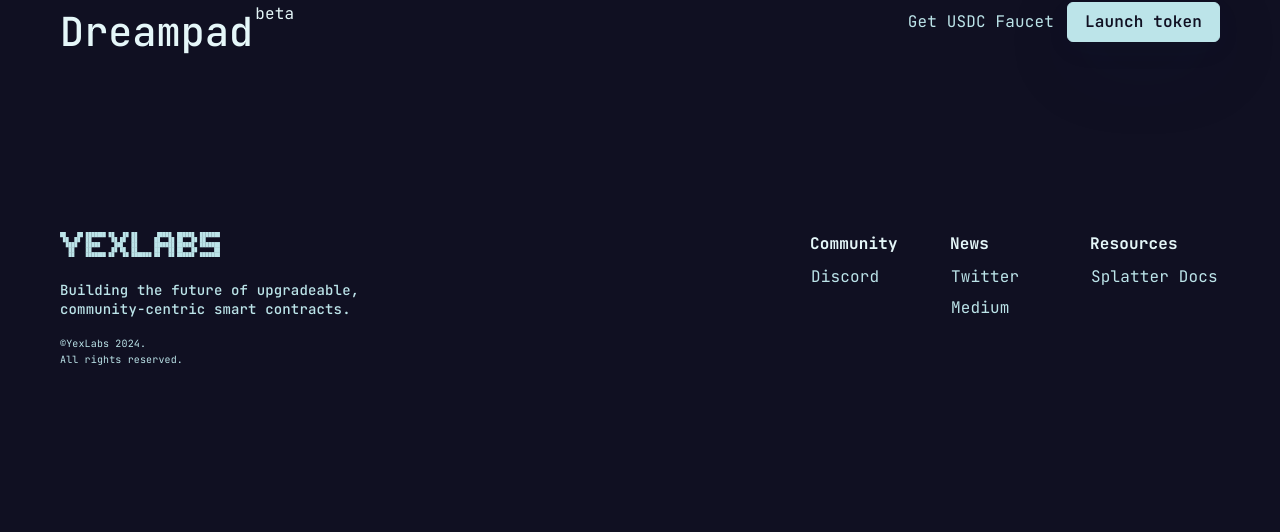
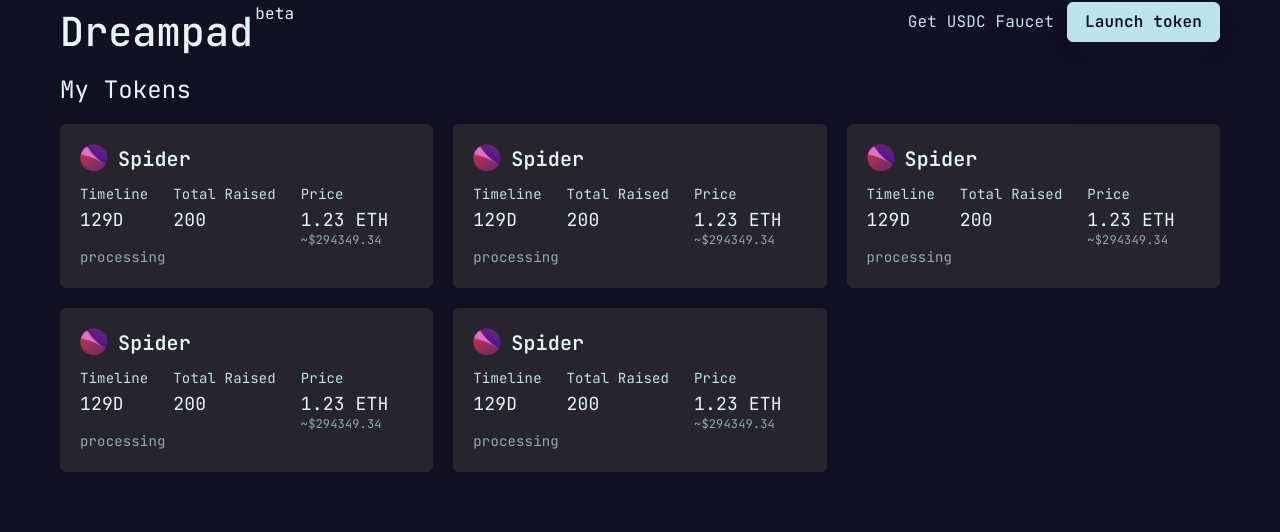
Before and after one commit to YexLabs/Yex-Labs, a Next.js app: page /dreampad in a window 1280 px wide. Shown: the part 128-660 px from the top of the page. Built offline with nearby package versions, Linux system fonts and the light colour scheme; no server answers.

Commit message:
add token component

```diff
--- a/app/components/LaunchToken.tsx
+++ b/app/components/LaunchToken.tsx
@@ -24,6 +24,15 @@ export default function LaunchToken() {
     const handleLaunch = () => {
         console.log(`launching`);
         console.log(token);
+        setToken({
+            address: '',
+            addressErr: '',
+            symbol: '',
+            name: '',
+            amount: 0,
+            poolHandler: '',
+            campaignDuration: 0,
+        });
         setOpen(false);
     }
 
--- /dev/null
+++ b/app/components/Token.module.css
@@ -0,0 +1,46 @@
+.container {
+  background-color: var(--bg-secondary);
+  padding: 19px;
+  margin: 10px;
+  border: 1px solid var(--bg-secondary);
+  border-radius: 6px;
+  width: calc(33.33% - 20px);
+  min-width: 250px;
+  max-width: 500px;
+  transition: all ease-in 0.01s;
+}
+
+.container:hover {
+    cursor: pointer;
+    border: 1px solid var(--text-secondary);
+}
+
+@media only screen and (max-width: 1000px) and (min-width: 700px) {
+    .container {
+        width: calc(50% - 20px);
+    }
+}
+
+@media only screen and (max-width: 699px) {
+    .container {
+        width: calc(100% - 20px);
+    }
+}
+
+.grid {
+    display: grid;
+    grid-template-columns: 1 1 1;
+    grid-template-rows: 1 1;
+}
+
+.gridLabel {
+    color: var(--text-secondary);
+    font-size: 14px;
+    margin-bottom: 6px;
+}
+
+.gridValue {
+    color: var(--text-primary);
+    font-size: 18px;
+    line-height: 1;
+}
--- /dev/null
+++ b/app/components/Token.tsx
@@ -0,0 +1,48 @@
+import TokenStyles from './Token.module.css';
+import Image from 'next/image';
+
+export default function Token({ token }: { token: any }) {
+
+    return (
+        <div className={TokenStyles.container}>
+            <div style={{ width: '100%', display: 'flex', justifyContent: 'start' }}>
+                <Image
+                    width={118}
+                    height={120}
+                    src={'/token-icon.png'}
+                    alt='token-icon'
+                    style={{ width: '28px', height: '28px', marginRight: '10px' }}
+                />
+                <p style={{ fontSize: '20px', fontWeight: 600, marginBottom: '10px' }}>
+                    {token.name}
+                </p>
+            </div>
+            <div className={TokenStyles.grid}>
+                <div className={TokenStyles.gridLabel} style={{ gridColumn: '1 / span 1', gridRow: '1 / span 1' }}>
+                    Timeline
+                </div>
+                <div className={TokenStyles.gridValue} style={{ gridColumn: '1 / span 1', gridRow: '2 / span 1' }}>
+                    129D
+                </div>
+                <div className={TokenStyles.gridLabel} style={{ gridColumn: '2 / span 1', gridRow: '1 / span 1' }}>
+                   Total Raised
+                </div>
+                <div className={TokenStyles.gridValue} style={{ gridColumn: '2 / span 1', gridRow: '2 / span 1' }}>
+                    200
+                </div>
+                <div className={TokenStyles.gridLabel} style={{ gridColumn: '3 / span 1', gridRow: '1 / span 1' }}>
+                    Price
+                </div>
+                <div className={TokenStyles.gridValue} style={{ gridColumn: '3 / span 1', gridRow: '2 / span 1' }}>
+                    1.23 ETH<br></br>
+                    <span style={{ color: 'var(--text-secondary)', opacity: 0.7, fontSize: '12px' }}>
+                        ~$294349.34
+                    </span>
+                </div>
+            </div>
+            <div style={{ width: '100%', display: 'flex', color: 'var(--text-secondary)', opacity: 0.7, fontSize: '14px' }}>
+                {token.status}
+            </div>
+        </div>
+    );
+}
--- a/app/dreampad/page.tsx
+++ b/app/dreampad/page.tsx
@@ -1,7 +1,16 @@
 import dreampadPageStyles from './page.module.css';
 import LaunchToken from '../components/LaunchToken';
+import Token from '../components/Token';
 
 export default function DreamPadPage() {
+  const myTokens = [
+    {name: 'Spider', timeline: 129, totalRaised: 200, price: 1.23, status: 'processing'},
+    {name: 'Spider', timeline: 129, totalRaised: 200, price: 1.23, status: 'processing'},
+    {name: 'Spider', timeline: 129, totalRaised: 200, price: 1.23, status: 'processing'},
+    {name: 'Spider', timeline: 129, totalRaised: 200, price: 1.23, status: 'processing'},
+    {name: 'Spider', timeline: 129, totalRaised: 200, price: 1.23, status: 'processing'},
+
+  ]
 
   return (
     <>
@@ -22,6 +31,12 @@ export default function DreamPadPage() {
                     <LaunchToken />
                 </div>
             </div>
+            <h2>My Tokens</h2>
+            <div style={{ margin: '0 -10px', display: 'flex', flexWrap: 'wrap' }}>
+              {myTokens.map((token: any, i: number) => (
+                <Token key={i} token={token} />
+              ))}
+            </div>
           </div>
         </section>
     </>
--- a/app/globals.css
+++ b/app/globals.css
@@ -55,6 +55,13 @@ h2 {
   font-size: 30px;
   font-weight: 400;
   margin-bottom: 10px;
+}
+
+h2 {
+  color: var(--text-primary);
+  font-size: 24px;
+  font-weight: 400;
+  margin-bottom: 6px;
 }
 
 p {
```
Also changed, not shown: public/token-icon.png (added).
